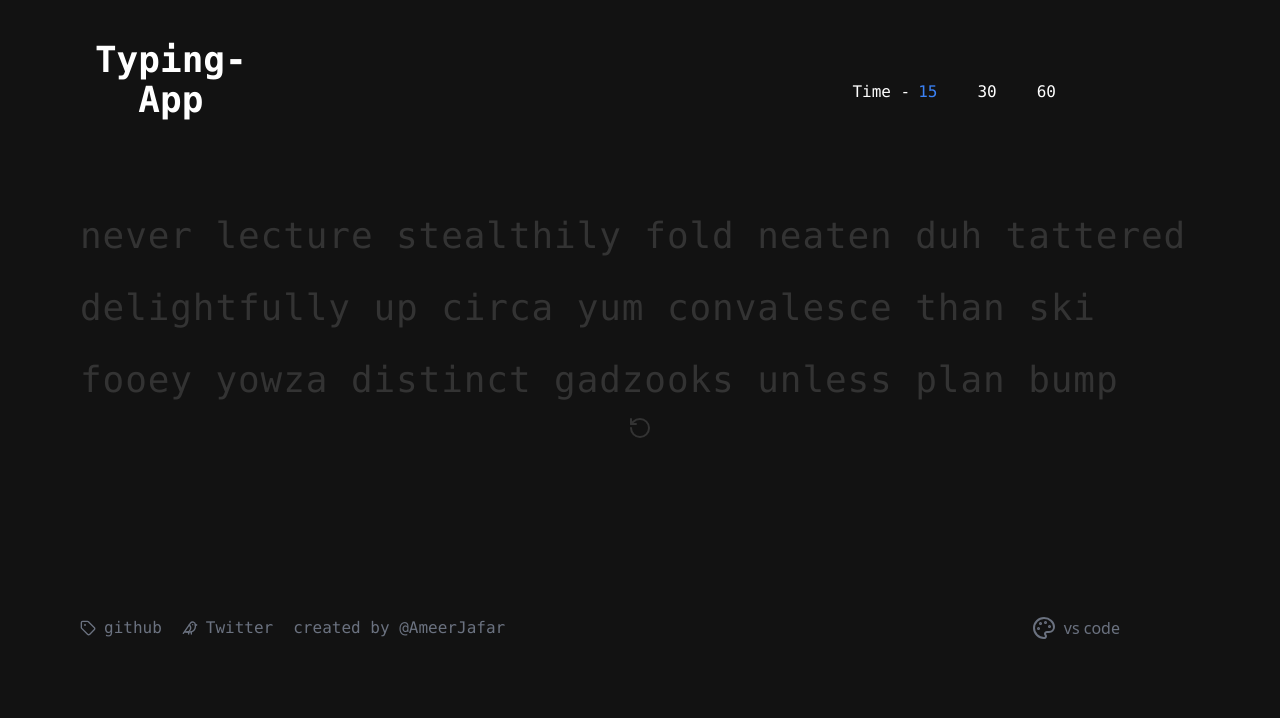
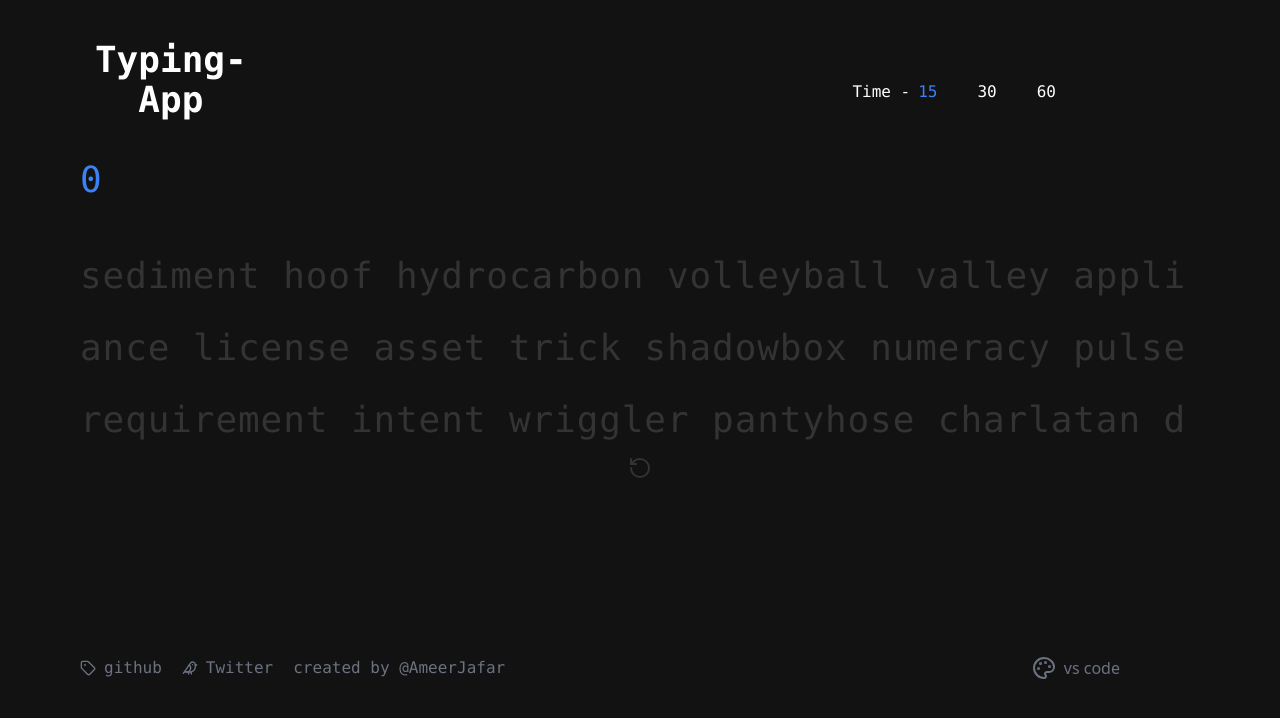
Before and after one commit to Ameerjafar/Typing-app, a React (Vite) app in the folder frontend/: page / in a window 1280 px wide. Shown: the top 718 px of the page. Built offline with nearby package versions, Linux system fonts and the light colour scheme.

Commit message:
added the code

```diff
--- a/frontend/src/component/CounterComponent.tsx
+++ b/frontend/src/component/CounterComponent.tsx
@@ -32,7 +32,7 @@ const CounterComponent = () => {
         }
     }, [ isActive ]);
     return (
-        <div className = 'text-blue-500 font-mono '>
+        <div className = 'text-blue-500 font-mono mb-10'>
             { counter }
         </div>
     )
--- a/frontend/src/component/Hero.tsx
+++ b/frontend/src/component/Hero.tsx
@@ -1,12 +1,13 @@
 import Test from "./Test";
 import Reset from "../ui/Reset";
 import Footer from "./Footer";
+import CounterComponent from "./CounterComponent";
 const Hero = () => {
   return (
-    <div>
-      {/* <WpmComponent /> */}
+    <div className = 'relative'>
+      <div className = 'text-4xl mt-10'><CounterComponent /></div>
       <div
-        className="relative mt-20 text-[#333333] text-4xl text-left font-mono overflow-hidden ">
+        className="relative text-[#333333] text-4xl font-mono overflow-hidden ">
         <Test />
       </div>
       <div className="flex justify-center mt-2">
--- a/frontend/src/component/Test.tsx
+++ b/frontend/src/component/Test.tsx
@@ -1,8 +1,8 @@
 import { useState, useEffect, createRef } from "react";
 import { randomWord } from "./wordList";
 import CursorBlinker from "../ui/CursorBlinker";
-import { useRecoilState } from "recoil";
-import { paragraphFocus } from "../store/paragraph";
+import { useRecoilState, useSetRecoilState } from "recoil";
+import { paragraphActive, paragraphFocus, inCorrect } from "../store/paragraph";
 import { textAtom, currentWordIndex } from "../store/textAtom";
 const Test = () => {
   const [words, setWords] = useState(randomWord);
@@ -10,7 +10,10 @@ const Test = () => {
   const [text, setText] = useRecoilState(textAtom);
   const [currentIndex, setCurrentIndex] = useState(0);
   const [wordCharacter, setWordCharacter] = useState<string[]>();
-  const [currentWordInd, setCurrentWordIndex] = useRecoilState<number>(currentWordIndex);
+  const [currentWordInd, setCurrentWordIndex] =
+    useRecoilState<number>(currentWordIndex);
+  const setParagraphActive = useSetRecoilState(paragraphActive);
+  const setIsCorrectCharacter = useSetRecoilState(inCorrect);
   const emptySpans = () => {
     return Array(words.length)
       .fill(0)
@@ -19,12 +22,12 @@ const Test = () => {
   const [wordRef, setWordRef] = useState(emptySpans);
 
   const keyHandler = (event) => {
-    console.log(text);
+    setParagraphActive(true);
     const { key } = event;
     if (key === " ") {
       setText((prev) => [...prev, " "]);
       setCurrentIndex((prev) => prev + 1);
-      if(wordCharacter![currentIndex] === " ") {
+      if (wordCharacter![currentIndex] === " ") {
         setCurrentWordIndex((prev) => prev + 1);
       }
     } else if (/^[a-zA-Z.,]$/.test(key)) {
@@ -36,16 +39,18 @@ const Test = () => {
       }
       setText(text.slice(0, text.length - 1));
       setCurrentIndex((prev) => prev - 1);
-
     }
   };
   useEffect(() => {
-    if(wordRef[currentWordInd].current!.offsetLeft > wordRef[currentWordInd + 1].current!.offsetLeft) {
-        wordRef[currentWordInd].current?.scrollIntoView({
-          behavior: "smooth",
-        });
+    if (
+      wordRef[currentWordInd].current!.offsetLeft >
+      wordRef[currentWordInd + 1].current!.offsetLeft
+    ) {
+      wordRef[currentWordInd].current?.scrollIntoView({
+        behavior: "smooth",
+      });
     }
-  }, [ currentWordInd ])
+  }, [currentWordInd]);
   // useEffect(() => {
   //   if (text.length !== 0) {
   //     console.log("this is the word length", words[currentWordInd - 1].length);
@@ -83,8 +88,8 @@ const Test = () => {
             <CursorBlinker />
           </div>
         )}
-        <div className="absolute tracking-tightest">
-          <div className="text-left text-white tracking-wide leading-loose">
+        <div className="absolute">
+          <div className="text-white tracking-wide leading-loose max-h-52 break-all">
             {text.map((character, ind) => {
               const i = currentIndex - 1 === ind;
               const correctCharacter = character === wordCharacter![ind];
@@ -113,7 +118,7 @@ const Test = () => {
         </div>
         <div
           onKeyDown={keyHandler}
-          className="leading-loose text-left h-52 tracking-wide outline-none"
+          className="leading-loose text-left h-52 tracking-wide outline-none break-all"
           tabIndex={0}
           onBlur={() => setFocus(false)}
           onFocus={() => {
--- a/frontend/src/component/WpmComponent.tsx
+++ b/frontend/src/component/WpmComponent.tsx
@@ -5,25 +5,30 @@ import { timeAtom } from "../store/TimeAtom";
 import { paragraph } from "../store/paragraph";
 const WpmComponent = () => {
   const text = useRecoilValue(textAtom);
-  const para = useRecoilValue(paragraph);
+  const words = useRecoilValue(paragraph);
   const time = useRecoilValue(timeAtom);
   const [wpm, setWpm] = useState<string>("0");
+  const [ correctedCharacters, setCorrectedCharacter ] = useState<number>(0);
   const [ accuracy, setAccuracy ] = useState<string>("0");
-  let correctCharacters = 0;
   useEffect(() => {
-    for(let i = 0; i < text.length; i++) {
-      if(text[i] === para[i]) {
-        correctCharacters++;
-      }
-    }
+      const characters = words
+        .map((word) => {
+          return [...word.split(""), " "];
+        })
+        .flat();
+      const correctCount = text.reduce((count, char, index) => {
+        return char === characters[index] ? count + 1 : count;
+    }, 0);
+    setCorrectedCharacter(correctCount);
+    console.log(correctedCharacters);
     const min = time / 60;
     console.log("this is the total character", text.length);
-    console.log("this is the corrected characters", correctCharacters);
-    console.log(((correctCharacters - text.length) / text.length) * 100);
-    const word = Math.round((correctCharacters / 5) / min).toFixed(2);
-    setAccuracy(Math.abs(((correctCharacters - text.length)/ text.length)  * 100).toFixed(2))
+    console.log("this is the corrected characters", correctedCharacters);
+    console.log(((correctedCharacters - text.length) / text.length) * 100);
+    const word = Math.round((correctedCharacters / 5) / min).toFixed(2);
+    setAccuracy(((correctedCharacters / text.length) * 100).toFixed(2));
     setWpm(word);
-  }, []);
+  }, [correctedCharacters ]);
   return (
     <div className = 'font-mono text-3xl text-[#333333]'>
       <div>{ wpm } wpm</div>
--- a/frontend/src/component/wordList.ts
+++ b/frontend/src/component/wordList.ts
@@ -1,3 +1,3 @@
 import { faker } from '@faker-js/faker'
 
-export const randomWord = Array.from({ length: 100}, () => faker.word.sample());
+export const randomWord = Array.from({ length: 100}, () => faker.word.noun());
--- a/frontend/src/store/paragraph.ts
+++ b/frontend/src/store/paragraph.ts
@@ -1,9 +1,10 @@
 
 import { atom } from "recoil"
+import { randomWord } from "../component/wordList"
 
-export const paragraph = atom<string>({
+export const paragraph = atom<string[]>({
     key: "paragraph",
-    default: ""
+    default: randomWord
 })
 export const paragraphActive = atom<boolean>({
     key: "isActiveAtom",
@@ -14,3 +15,8 @@ export const paragraphFocus = atom<boolean>({
     key: "paragraphFocus",
     default: false
 })
+
+export const inCorrect = atom<number>({
+    key: "inCorrecCharacterCount",
+    default: 0
+})
--- a/frontend/src/ui/CursorBlinker.tsx
+++ b/frontend/src/ui/CursorBlinker.tsx
@@ -18,7 +18,7 @@ function CursorBlinker() {
     <motion.div
       variants={cursorVariants}
       animate="blinking"
-      className={`inline-block h-7 w-0.5 translate-y-1 bg-blue-500 font-bold overflow-hidden`}
+      className={`inline-block h-7 w-0.5 translate-y-1 bg-blue-500 font-bold overflow-hidden relative`}
     />
   );
 }
```
